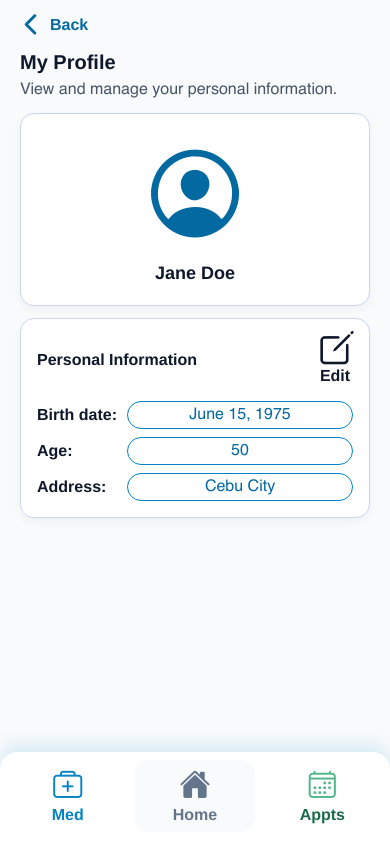
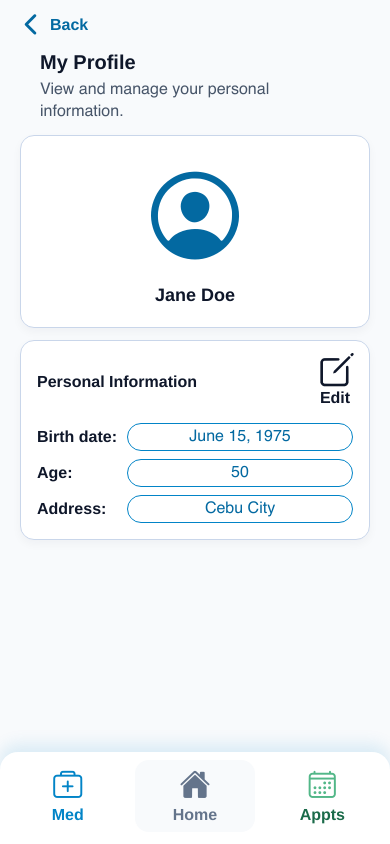
Before and after one commit to secretiv3plotter/Med-Dumdom, a React Native app: screen / in a window 390 px wide. Both pictures are taken after a click on the button "Profile". Built offline with nearby package versions, Linux system fonts and the light colour scheme.

Commit message:
text scaling --sticky header adjustment

```diff
--- a/src/features/patient/components/MedTrackerScreenLayout.js
+++ b/src/features/patient/components/MedTrackerScreenLayout.js
@@ -14,20 +14,35 @@ import { colors, radius, spacing, typography } from '../../../shared/theme';
 import { MedTrackerEditorContent } from './MedTrackerEditorContent';
 import { MedicineDetailsContent, MedicinePreviewCard } from './MedTrackerScreenComponents';
 
-export function MedTrackerHeader({ onBack, onCreate }) {
+export function MedTrackerHeader({ onBack, onCreate, pinHeader = true }) {
+  const headerRow = (
+    <View style={styles.headerRow}>
+      <View style={styles.headerTextWrap}>
+        <Text style={styles.title}>Medicines</Text>
+        <Text style={styles.subtitle}>Manage all your medications and supplements in one place.</Text>
+      </View>
+      <AddButton onPress={onCreate} />
+    </View>
+  );
+
   return (
     <View style={styles.topHeader}>
       <View style={styles.backButtonRow}>
         <BackButton onPress={onBack} />
       </View>
+      {pinHeader ? headerRow : null}
+    </View>
+  );
+}
 
-      <View style={styles.headerRow}>
-        <View style={styles.headerTextWrap}>
-          <Text style={styles.title}>Medicines</Text>
-          <Text style={styles.subtitle}>Manage all your medications and supplements in one place.</Text>
-        </View>
-        <AddButton onPress={onCreate} />
+export function MedTrackerHeaderContent({ onCreate }) {
+  return (
+    <View style={styles.headerRow}>
+      <View style={styles.headerTextWrap}>
+        <Text style={styles.title}>Medicines</Text>
+        <Text style={styles.subtitle}>Manage all your medications and supplements in one place.</Text>
       </View>
+      <AddButton onPress={onCreate} />
     </View>
   );
 }
@@ -42,9 +57,11 @@ export function MedicineListSection({
   onOpenMedicine,
   onReviewRecords,
   onScheduleStatusChange,
+  headerContent = null,
 }) {
   return (
     <ScrollView contentContainerStyle={[styles.content, { paddingBottom: footerNavHeight + spacing.lg }]}>
+      {headerContent ? <View style={styles.headerBlock}>{headerContent}</View> : null}
       <View style={styles.searchWrap}>
         <InputBar
           placeholder="Search medicines"
@@ -242,6 +259,9 @@ const styles = StyleSheet.create({
     alignItems: 'center',
     gap: spacing.md,
   },
+  headerBlock: {
+    marginBottom: spacing.sm,
+  },
   backButtonRow: {
     alignItems: 'flex-start',
     justifyContent: 'center',
--- a/src/features/patient/screens/AppointmentTrackerHistoryScreen.js
+++ b/src/features/patient/screens/AppointmentTrackerHistoryScreen.js
@@ -17,6 +17,7 @@ import InputBar from '../../../shared/components/common/InputBar';
 import LargePopup from '../../../shared/components/common/LargePopup';
 import NavigationBar from '../../../shared/components/common/NavigationBar';
 import { colors, moderateScale, radius, spacing, typography } from '../../../shared/theme';
+import { useTextScale } from '../../../shared/theme/textScale';
 
 const CURRENT_USER_ID = 'current-user';
 const CONTENT_BOTTOM_PADDING = moderateScale(150);
@@ -250,6 +251,8 @@ export default function AppointmentTrackerHistoryScreen({ navigation, realm = nu
   const [selectedDayKey, setSelectedDayKey] = useState(null);
   const [selectedRecord, setSelectedRecord] = useState(null);
   const [pressedRecordId, setPressedRecordId] = useState(null);
+  const { textScale } = useTextScale();
+  const pinHeader = textScale < 1.5;
 
   const activeApptTrackerService = useMemo(
     () => (realm ? new RealmApptTrackerRepository(realm) : apptTrackerService),
@@ -355,17 +358,22 @@ export default function AppointmentTrackerHistoryScreen({ navigation, realm = nu
     return () => subscription.remove();
   }, [selectedDayKey, selectedMonth, selectedYear]);
 
+  const headerBlock = (
+    <View style={styles.headerTextWrap}>
+      <Text style={styles.title}>Previous Records</Text>
+      <Text style={styles.subtitle}>Completed, skipped, and missed appointments are here.</Text>
+    </View>
+  );
+
   return (
     <SafeAreaView style={styles.safe} edges={['top']}>
       <View style={styles.header}>
         <BackButton onPress={handleBack} />
-        <View style={styles.headerTextWrap}>
-          <Text style={styles.title}>Previous Records</Text>
-          <Text style={styles.subtitle}>Completed, skipped, and missed appointments are here.</Text>
-        </View>
+        {pinHeader ? headerBlock : null}
       </View>
 
       <ScrollView contentContainerStyle={styles.content}>
+        {!pinHeader ? headerBlock : null}
         <InputBar
           placeholder="Search previous records"
           accessibilityLabel="Search previous records"
@@ -668,6 +676,9 @@ const styles = StyleSheet.create({
   },
   headerTextWrap: {
     gap: spacing.xs,
+  },
+  headerBlock: {
+    marginBottom: spacing.sm,
   },
   title: {
     ...typography.title,
--- a/src/features/patient/screens/AppointmentTrackerScreen.js
+++ b/src/features/patient/screens/AppointmentTrackerScreen.js
@@ -18,6 +18,7 @@ import apptTrackerService from '../../../domain/services/ApptTrackerService';
 import RealmApptTrackerRepository from '../../../localdb/realm/RealmApptTrackerRepository';
 import { ROUTES } from '../../../app/navigation/routes';
 import { colors, moderateScale, radius, spacing, typography } from '../../../shared/theme';
+import { useTextScale } from '../../../shared/theme/textScale';
 import { AppointmentDetailsContent, AppointmentPreviewCard } from '../components/AppointmentTrackerComponents';
 import { APPOINTMENT_EDITOR_STEPS } from '../constants/apptTrackerEditorSteps';
 import { AppointmentEditorContent } from '../components/AppointmentEditorContent';
@@ -127,6 +128,8 @@ export default function AppointmentTrackerScreen({ navigation, realm = null, tra
   const [observedNow, setObservedNow] = useState(() => new Date());
   const [pendingDeleteAppointment, setPendingDeleteAppointment] = useState(null);
   const [pendingRevertAppointment, setPendingRevertAppointment] = useState(null);
+  const { textScale } = useTextScale();
+  const pinHeader = textScale < 1.5;
 
   const activeApptTrackerService = useMemo(
     () => (realm ? new RealmApptTrackerRepository(realm) : trackerService),
@@ -216,6 +219,21 @@ export default function AppointmentTrackerScreen({ navigation, realm = null, tra
     setEditorStep(APPOINTMENT_EDITOR_STEPS.DETAILS);
     setEditorMode('create');
   };
+
+  const headerBlock = (
+    <View style={styles.headerRow}>
+      <View style={styles.headerTextWrap}>
+        <Text style={styles.title}>Appointments</Text>
+        <Text style={styles.subtitle}>Manage all your appointments and meetings in one place.</Text>
+      </View>
+      <AddButton
+        onPress={handleAddAppointment}
+        circleStyle={styles.appointmentAddCircle}
+        textStyle={styles.appointmentAddText}
+        pressedStyle={styles.appointmentAddPressed}
+      />
+    </View>
+  );
 
   const goToScheduleStep = () => {
     const requiredFields = [
@@ -369,22 +387,11 @@ export default function AppointmentTrackerScreen({ navigation, realm = null, tra
         <View style={styles.backButtonRow}>
           <BackButton onPress={() => navigation?.navigate?.(ROUTES.HOME)} />
         </View>
-
-        <View style={styles.headerRow}>
-          <View style={styles.headerTextWrap}>
-            <Text style={styles.title}>Appointments</Text>
-            <Text style={styles.subtitle}>Manage all your appointments and meetings in one place.</Text>
-          </View>
-          <AddButton
-            onPress={handleAddAppointment}
-            circleStyle={styles.appointmentAddCircle}
-            textStyle={styles.appointmentAddText}
-            pressedStyle={styles.appointmentAddPressed}
-          />
-        </View>
+        {pinHeader ? headerBlock : null}
       </View>
 
       <ScrollView contentContainerStyle={[styles.content, { paddingBottom: footerNavHeight + spacing.lg }]}>
+        {!pinHeader ? <View style={styles.headerBlock}>{headerBlock}</View> : null}
         <View style={styles.searchWrap}>
           <InputBar
             placeholder="Search appointments"
@@ -750,6 +757,9 @@ const styles = StyleSheet.create({
     minWidth: 0,
     gap: spacing.xs,
   },
+  headerBlock: {
+    marginBottom: spacing.sm,
+  },
   backButtonRow: {
     alignItems: 'flex-start',
     justifyContent: 'center',
--- a/src/features/patient/screens/MedTrackerHistoryScreen.js
+++ b/src/features/patient/screens/MedTrackerHistoryScreen.js
@@ -13,6 +13,7 @@ import NavigationBar from '../../../shared/components/common/NavigationBar';
 import RealmMedTrackerRepository from '../../../localdb/realm/RealmMedTrackerRepository';
 import { ROUTES } from '../../../app/navigation/routes';
 import { colors, moderateScale, radius, spacing, typography } from '../../../shared/theme';
+import { useTextScale } from '../../../shared/theme/textScale';
 import {
   BreadcrumbButton,
   DayRecordCard,
@@ -50,6 +51,8 @@ export default function MedTrackerHistoryScreen({ navigation, realm = null }) {
   const [selectedWeekKey, setSelectedWeekKey] = useState(null);
   const [pendingDeleteTarget, setPendingDeleteTarget] = useState(null);
   const [searchQuery, setSearchQuery] = useState('');
+  const { textScale } = useTextScale();
+  const pinHeader = textScale < 1.5;
 
   const historyRecords = useMemo(() => {
     if (!realm) {
@@ -203,17 +206,22 @@ export default function MedTrackerHistoryScreen({ navigation, realm = null }) {
     return () => subscription.remove();
   }, [selectedWeekKey, selectedMonth, selectedYear, selectedMedKey]);
 
+  const headerBlock = (
+    <View style={styles.headerTextBlock}>
+      <Text style={styles.title}>Previous Records</Text>
+      <Text style={styles.subtitle}>Medicine schedule history from latest to oldest.</Text>
+    </View>
+  );
+
   return (
     <SafeAreaView style={styles.safe} edges={['top']}>
       <View style={styles.header}>
         <BackButton onPress={handleBack} />
-        <View style={styles.headerTextBlock}>
-          <Text style={styles.title}>Previous Records</Text>
-          <Text style={styles.subtitle}>Medicine schedule history from latest to oldest.</Text>
-        </View>
+        {pinHeader ? headerBlock : null}
       </View>
 
       <ScrollView contentContainerStyle={styles.content}>
+        {!pinHeader ? headerBlock : null}
         {historyRecords.length ? (
           <>
             <View style={styles.searchWrap}>
@@ -482,6 +490,9 @@ const styles = StyleSheet.create({
   headerTextBlock: {
     gap: spacing.xxs,
   },
+  headerBlock: {
+    marginBottom: spacing.sm,
+  },
   title: {
     ...typography.title,
     color: colors.title,
--- a/src/features/patient/screens/MedTrackerScreen.js
+++ b/src/features/patient/screens/MedTrackerScreen.js
@@ -8,12 +8,14 @@ import {
   MedicineEditorPopup,
   MedicineListSection,
   MedTrackerHeader,
+  MedTrackerHeaderContent,
 } from '../components/MedTrackerScreenLayout';
 import { MEDICINE_EDITOR_STEPS, MEDICINE_SCHEDULE_TYPES } from '../constants/medTrackerEditorSteps';
 import medTrackerService from '../../../domain/services/MedTrackerService';
 import RealmMedTrackerRepository from '../../../localdb/realm/RealmMedTrackerRepository';
 import { ROUTES } from '../../../app/navigation/routes';
 import { colors } from '../../../shared/theme';
+import { useTextScale } from '../../../shared/theme/textScale';
 import {
   buildFormStateFromMedicine,
   buildMedicineSearchText,
@@ -108,6 +110,8 @@ export default function MedTrackerScreen({ navigation, realm = null, trackerServ
   const [searchQuery, setSearchQuery] = useState('');
   const [footerNavHeight, setFooterNavHeight] = useState(0);
   const [observedNow, setObservedNow] = useState(() => new Date());
+  const { textScale } = useTextScale();
+  const pinHeader = textScale < 1.5;
 
   const activeMedTrackerService = useMemo(
     () => (realm ? new RealmMedTrackerRepository(realm) : trackerService),
@@ -734,6 +738,7 @@ export default function MedTrackerScreen({ navigation, realm = null, trackerServ
       <MedTrackerHeader
         onBack={() => navigation?.navigate?.(ROUTES.HOME)}
         onCreate={openCreateEditor}
+        pinHeader={pinHeader}
       />
 
       <MedicineListSection
@@ -749,6 +754,7 @@ export default function MedTrackerScreen({ navigation, realm = null, trackerServ
         }}
         onReviewRecords={() => navigation?.navigate?.(ROUTES.MED_TRACKER_HISTORY)}
         onScheduleStatusChange={requestScheduleStatusChange}
+        headerContent={!pinHeader ? <MedTrackerHeaderContent onCreate={openCreateEditor} /> : null}
       />
 
       <MedicineDetailsPopup
--- a/src/features/patient/screens/ProfileScreen.js
+++ b/src/features/patient/screens/ProfileScreen.js
@@ -28,6 +28,7 @@ import NativeDateTimeField from '../../../shared/components/common/NativeDateTim
 import TextCard from '../../../shared/components/common/TextCard';
 import personalProfileService from '../../../domain/services/PersonalProfileService';
 import { colors, moderateScale, radius, spacing, typography } from '../../../shared/theme';
+import { useTextScale } from '../../../shared/theme/textScale';
 
 const CURRENT_USER_ID = 'current-user';
 
@@ -70,6 +71,8 @@ const formatBirthDate = (birthDate) => {
 
 export default function ProfileScreen({ navigation }) {
   const returnRoute = navigation?.currentParams?.returnTo || ROUTES.HOME;
+  const { textScale } = useTextScale();
+  const pinHeader = textScale < 1.5;
 
   const [profile, setProfile] = useState(() => {
     const currentProfile = personalProfileService.getProfile(CURRENT_USER_ID);
@@ -158,14 +161,15 @@ export default function ProfileScreen({ navigation }) {
       >
         <View style={styles.stickyTop}>
           <BackButton onPress={() => navigation?.navigate?.(returnRoute)} />
+          {pinHeader ? (
+            <View style={styles.headerBlock}>
+              <Text style={styles.title}>My Profile</Text>
+              <Text style={styles.subtitle}>
+                View and manage your personal information.
+              </Text>
+            </View>
+          ) : null}
         </View>
-
-        <View style={styles.headerBlock}>
-            <Text style={styles.title}>My Profile</Text>
-            <Text style={styles.subtitle}>
-              View and manage your personal information.
-            </Text>
-          </View>
 
         <ScrollView
           contentContainerStyle={[
@@ -175,6 +179,15 @@ export default function ProfileScreen({ navigation }) {
           keyboardShouldPersistTaps="handled"
           keyboardDismissMode="on-drag"
         >
+          {!pinHeader ? (
+            <View style={styles.headerBlock}>
+              <Text style={styles.title}>My Profile</Text>
+              <Text style={styles.subtitle}>
+                View and manage your personal information.
+              </Text>
+            </View>
+          ) : null}
+
           <TextCard cardStyle={styles.profileCardTop}>
             <View style={styles.avatarShell}>
               {displayPicture ? (
--- a/src/features/settings/screens/AccessibilitySettingsScreen.js
+++ b/src/features/settings/screens/AccessibilitySettingsScreen.js
@@ -44,6 +44,7 @@ export default function AccessibilitySettingsScreen({ navigation }) {
     accessibilitySettingsService.getAccessibilitySettings(CURRENT_USER_ID)
   );
   const { setTextScale } = useTextScale();
+  const pinHeader = Number(settings.textScale ?? settings.textSizeLevel ?? 1.0) < 1.5;
 
   const initialScale = Number(settings.textScale ?? settings.textSizeLevel ?? 1.0);
   const [sliderValue, setSliderValue] = useState(initialScale);
@@ -92,18 +93,29 @@ export default function AccessibilitySettingsScreen({ navigation }) {
 
   return (
     <SafeAreaView style={styles.safe} edges={['top', 'bottom']}>
-    <View style={styles.stickyTop}>
-      <BackButton
-        onPress={() => navigation?.navigate?.(ROUTES.SETTINGS)}
-      />
-    </View>
+      <View style={styles.stickyTop}>
+        <BackButton onPress={() => navigation?.navigate?.(ROUTES.SETTINGS)} />
+      </View>
 
-    <View style={styles.headerBlock}>
-      <Text style={styles.title}>Accessibility Settings</Text>
-      <Text style={styles.subtitle}>Adjust the same accessibility options supported by the model layer.</Text>
-     </View>
+      {pinHeader ? (
+        <View style={styles.headerBlock}>
+          <Text style={styles.title}>Accessibility Settings</Text>
+          <Text style={styles.subtitle}>
+            Adjust the same accessibility options supported by the model layer.
+          </Text>
+        </View>
+      ) : null}
 
       <ScrollView contentContainerStyle={styles.content}>
+        {!pinHeader ? (
+          <View style={styles.headerBlock}>
+            <Text style={styles.title}>Accessibility Settings</Text>
+            <Text style={styles.subtitle}>
+              Adjust the same accessibility options supported by the model layer.
+            </Text>
+          </View>
+        ) : null}
+
         <View style={styles.sectionCard}>
           <Text style={styles.sectionTitle}>Text size</Text>
           <View style={styles.sliderHeader}>
--- a/src/features/settings/screens/SettingsScreen.js
+++ b/src/features/settings/screens/SettingsScreen.js
@@ -13,7 +13,7 @@ import InputBar from '../../../shared/components/common/InputBar';
 import { ROUTES } from '../../../app/navigation/routes';
 import { colors, getFontSize, radius, spacing, typography } from '../../../shared/theme';
 import NavigationBar from '../../../shared/components/common/NavigationBar';
-import { scaleLayoutValue } from '../../../shared/theme/textScale';
+import { scaleLayoutValue, useTextScale } from '../../../shared/theme/textScale';
 
 const SETTINGS_ITEMS = [
   {
@@ -33,6 +33,8 @@ const TAB_KEY_TO_ROUTE = {
 
 export default function SettingsScreen({ navigation }) {
   const returnRoute = navigation?.currentParams?.returnTo || null;
+  const { textScale } = useTextScale();
+  const pinHeader = textScale < 1.5;
 
   const [isActive, setIsActive] = useState(true);
   const [currentPassword, setCurrentPassword] = useState('');
@@ -69,18 +71,23 @@ export default function SettingsScreen({ navigation }) {
   return (
     <SafeAreaView style={styles.safe} edges={['top', 'bottom']}>
       <View style={styles.stickyTop}>
-      <BackButton
-        onPress={() => navigation?.navigate?.(ROUTES.HOME)}
-      />
+        <BackButton onPress={() => navigation?.navigate?.(ROUTES.HOME)} />
       </View>
 
+      {pinHeader ? (
         <View style={styles.headerBlock}>
           <Text style={styles.title}>Settings</Text>
           <Text style={styles.subtitle}>Manage your account and app preferences.</Text>
         </View>
+      ) : null}
 
       <ScrollView contentContainerStyle={styles.content} keyboardShouldPersistTaps="handled">
-
+        {!pinHeader ? (
+          <View style={styles.headerBlock}>
+            <Text style={styles.title}>Settings</Text>
+            <Text style={styles.subtitle}>Manage your account and app preferences.</Text>
+          </View>
+        ) : null}
 
         <View style={styles.sectionCard}>
           {SETTINGS_ITEMS.map((item, index) => (
--- a/src/features/support/screens/HelpAndSupportScreen.js
+++ b/src/features/support/screens/HelpAndSupportScreen.js
@@ -14,6 +14,7 @@ import TextCard from '../../../shared/components/common/TextCard';
 import faqService from '../../../domain/services/FaqService';
 import { ROUTES } from '../../../app/navigation/routes';
 import { colors, radius, spacing, typography } from '../../../shared/theme';
+import { useTextScale } from '../../../shared/theme/textScale';
 
 const TAB_KEY_TO_ROUTE = {
   home: ROUTES.HOME,
@@ -22,6 +23,8 @@ const TAB_KEY_TO_ROUTE = {
 };
 export default function HelpAndSupportScreen({ navigation }) {
   const returnRoute = navigation?.currentParams?.returnTo || ROUTES.HOME;
+  const { textScale } = useTextScale();
+  const pinHeader = textScale < 1.5;
 
   const [searchTerm, setSearchTerm] = useState('');
 
@@ -46,13 +49,22 @@ export default function HelpAndSupportScreen({ navigation }) {
     <SafeAreaView style={styles.safe} edges={['top']}>
       <View style={styles.stickyTop}>
         <BackButton onPress={() => navigation?.navigate?.(returnRoute)} />
-        <View style={styles.headerBlock}>
-          <Text style={styles.title}>Help and Support</Text>
-          <Text style={styles.subtitle}>Search the FAQ list or browse the supported categories.</Text>
-        </View>
+        {pinHeader ? (
+          <View style={styles.headerBlock}>
+            <Text style={styles.title}>Help and Support</Text>
+            <Text style={styles.subtitle}>Search the FAQ list or browse the supported categories.</Text>
+          </View>
+        ) : null}
       </View>
 
       <ScrollView contentContainerStyle={styles.content}>
+        {!pinHeader ? (
+          <View style={styles.headerBlock}>
+            <Text style={styles.title}>Help and Support</Text>
+            <Text style={styles.subtitle}>Search the FAQ list or browse the supported categories.</Text>
+          </View>
+        ) : null}
+
         <InputBar
           placeholder="Search FAQs"
           accessibilityLabel="Search FAQs"
```
Lines whose indentation alone changed are shown as unchanged.
